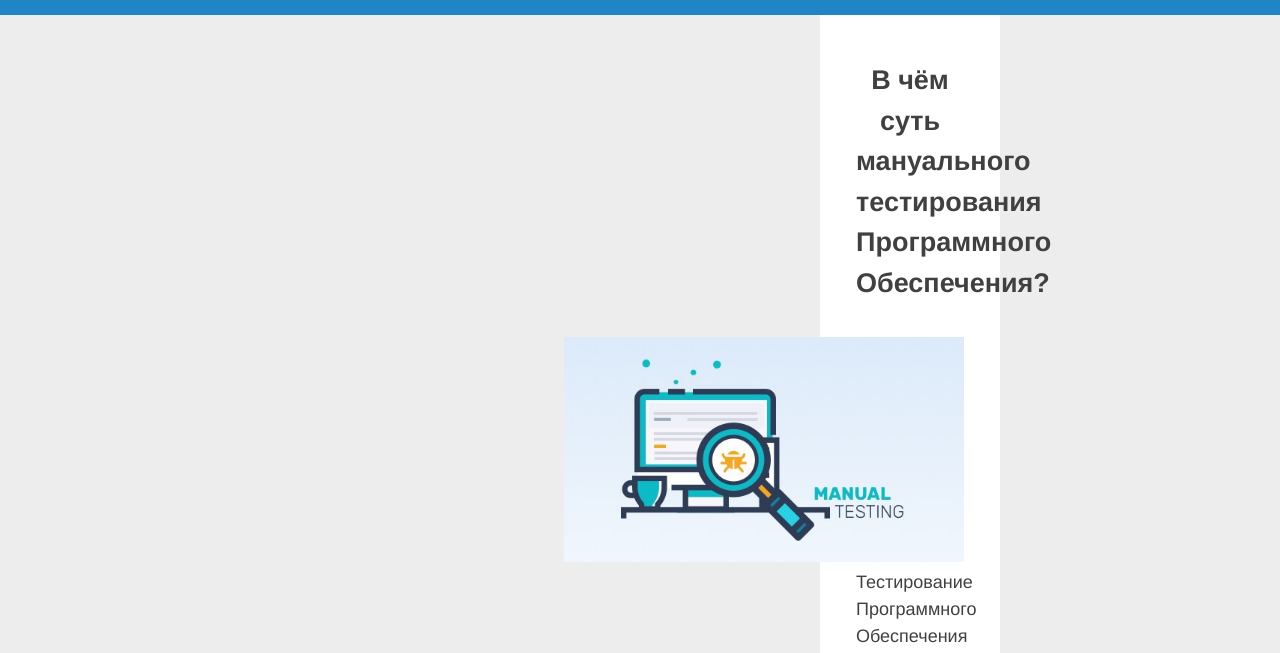
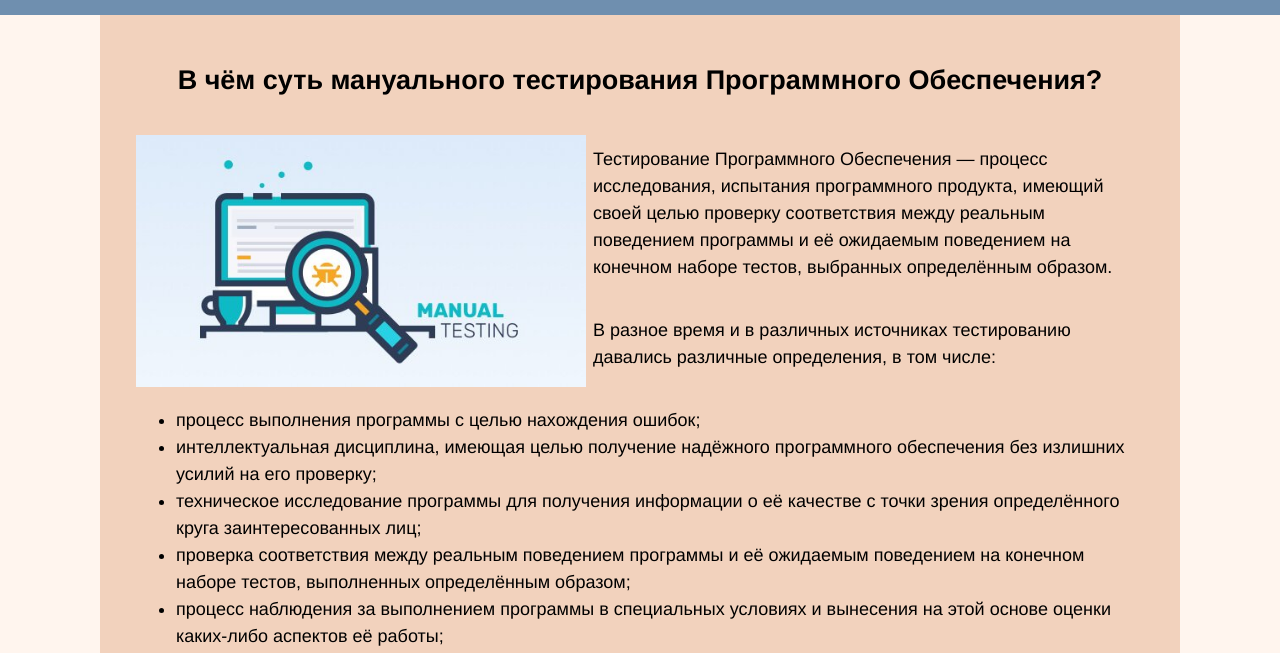
Before and after one commit to YuliyaKozhulenko/HTML-CSS-Project, a plain HTML site: page manual_testing.html in a window 1280 px wide. Shown: the part 147-800 px from the top of the page. Drawn offline with Linux system fonts and the light colour scheme.

Commit message:
Update manual_testing.html

```diff
--- a/manual_testing.html
+++ b/manual_testing.html
@@ -4,7 +4,7 @@
 <title>Manual Testing</title>
 <meta charset="utf-8">
 <meta name="viewport" content="width=device-width, initial-scale=1">
-<link rel="stylesheet" href="manual-testing.css">
+<link rel="stylesheet" href="manual_testing.css">
 </head>
 <body>
  <div class="site">
```
